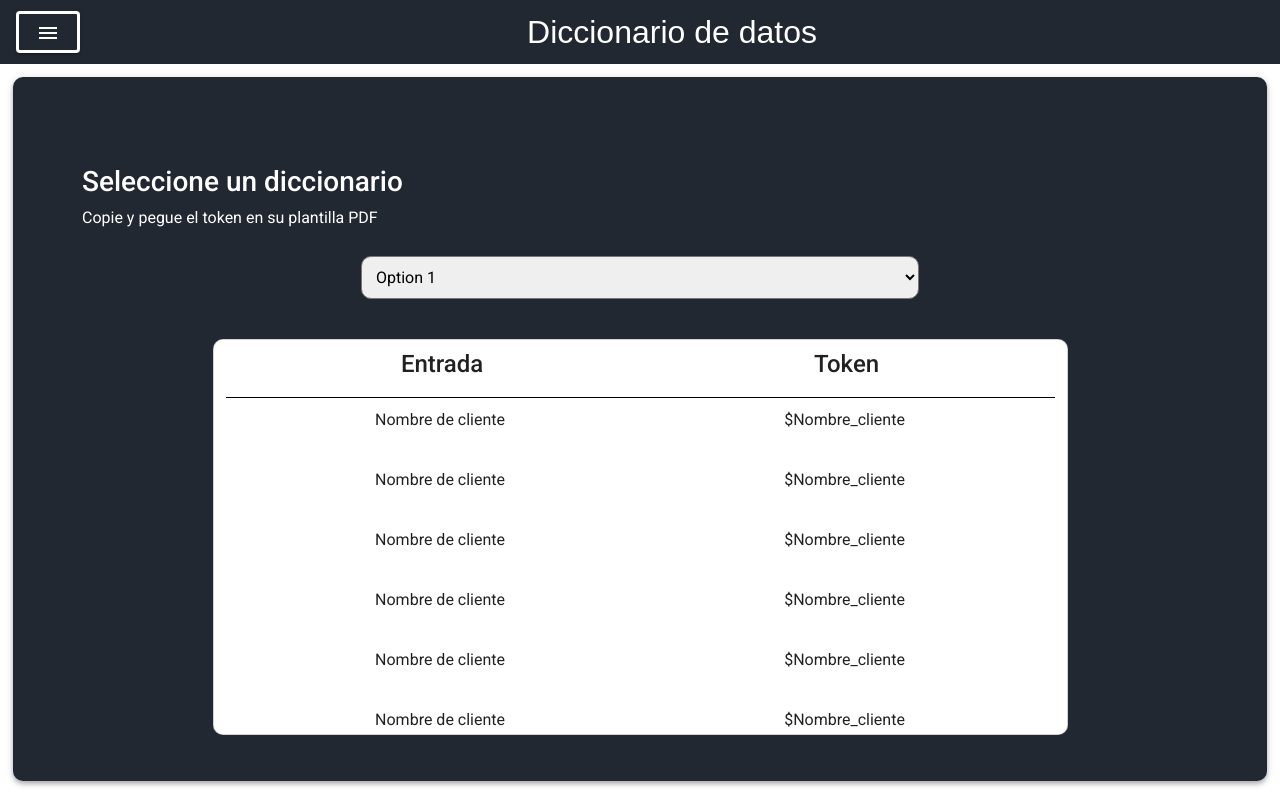
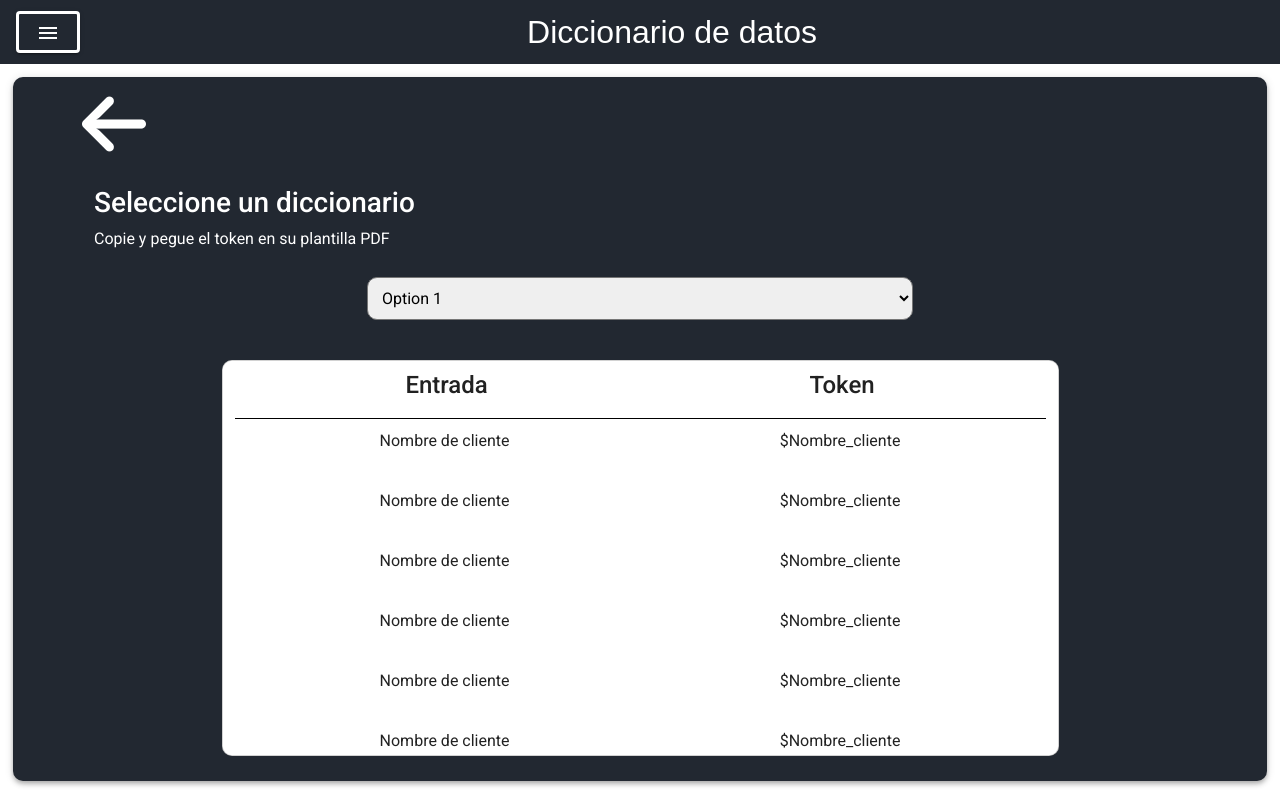
Before and after one commit to JimmyOjeda/QDocs, an Angular app: page /data-dictionary in a window 1280 px wide. Built offline with nearby package versions, Linux system fonts and the light colour scheme.

Commit message:
Add go-back button

```diff
--- a/src/app/app.module.ts
+++ b/src/app/app.module.ts
@@ -19,6 +19,7 @@ import { DatabaseSelectionComponent } from './views/database-selection/database-
 import { OptionComponent } from './components/option/option.component';
 import { TemplateSelectionComponent } from './views/template-selection/template-selection.component';
 import { DictionaryViewComponent } from './views/dictionary-view/dictionary-view.component';
+import { ReturnButtonComponent } from './components/return-button/return-button.component';
 
 @NgModule({
   declarations: [
@@ -32,7 +33,8 @@ import { DictionaryViewComponent } from './views/dictionary-view/dictionary-view
     DatabaseSelectionComponent,
     OptionComponent,
     TemplateSelectionComponent,
-    DictionaryViewComponent
+    DictionaryViewComponent,
+    ReturnButtonComponent
   ],
   imports: [
     BrowserModule,
--- /dev/null
+++ b/src/app/components/return-button/return-button.component.css
@@ -0,0 +1,3 @@
+img{
+  margin-top: 15px;
+}
--- /dev/null
+++ b/src/app/components/return-button/return-button.component.html
@@ -0,0 +1,3 @@
+<a href="{{href}}">
+  <img src="../../../assets/Images/arrow.png" alt="return-arrow">
+</a>
--- /dev/null
+++ b/src/app/components/return-button/return-button.component.ts
@@ -0,0 +1,17 @@
+import { Component, OnInit, Input } from '@angular/core';
+
+@Component({
+  selector: 'app-return-button',
+  templateUrl: './return-button.component.html',
+  styleUrls: ['./return-button.component.css']
+})
+export class ReturnButtonComponent implements OnInit {
+
+  @Input() href = '/';
+
+  constructor() { }
+
+  ngOnInit(): void {
+  }
+
+}
--- a/src/app/views/dictionary-view/dictionary-view.component.css
+++ b/src/app/views/dictionary-view/dictionary-view.component.css
@@ -13,5 +13,5 @@
 
 .dictionary-container{
   overflow-y: auto;
-  max-height: 100%;
+  max-height: 100%
 }
--- a/src/app/views/dictionary-view/dictionary-view.component.html
+++ b/src/app/views/dictionary-view/dictionary-view.component.html
@@ -1,7 +1,11 @@
 <app-toolbar [title]="'Diccionario de datos'"></app-toolbar>
 
 <app-sidenav>
-  <div class="container h-75">
+
+  <div class="container h-100">
+    <app-return-button [href]="'/template-selection'"></app-return-button>
+
+    <div class="container h-75" style="margin-top: 30px;">
       <div class="row align-items-center h-20">
         <h3 style="color: white;">Seleccione un diccionario</h3>
         <p style="color: white;">Copie y pegue el token en su plantilla PDF</p>
@@ -59,6 +63,8 @@
           </div>
         </div>
       </div>
+    </div>
+  </div>
 
-  </div>
+
 </app-sidenav>
```
Also changed, not shown: src/assets/Images/arrow.png (added), 1 other file (tests, documents, lock files or other folders). Lines whose indentation alone changed are shown as unchanged.
